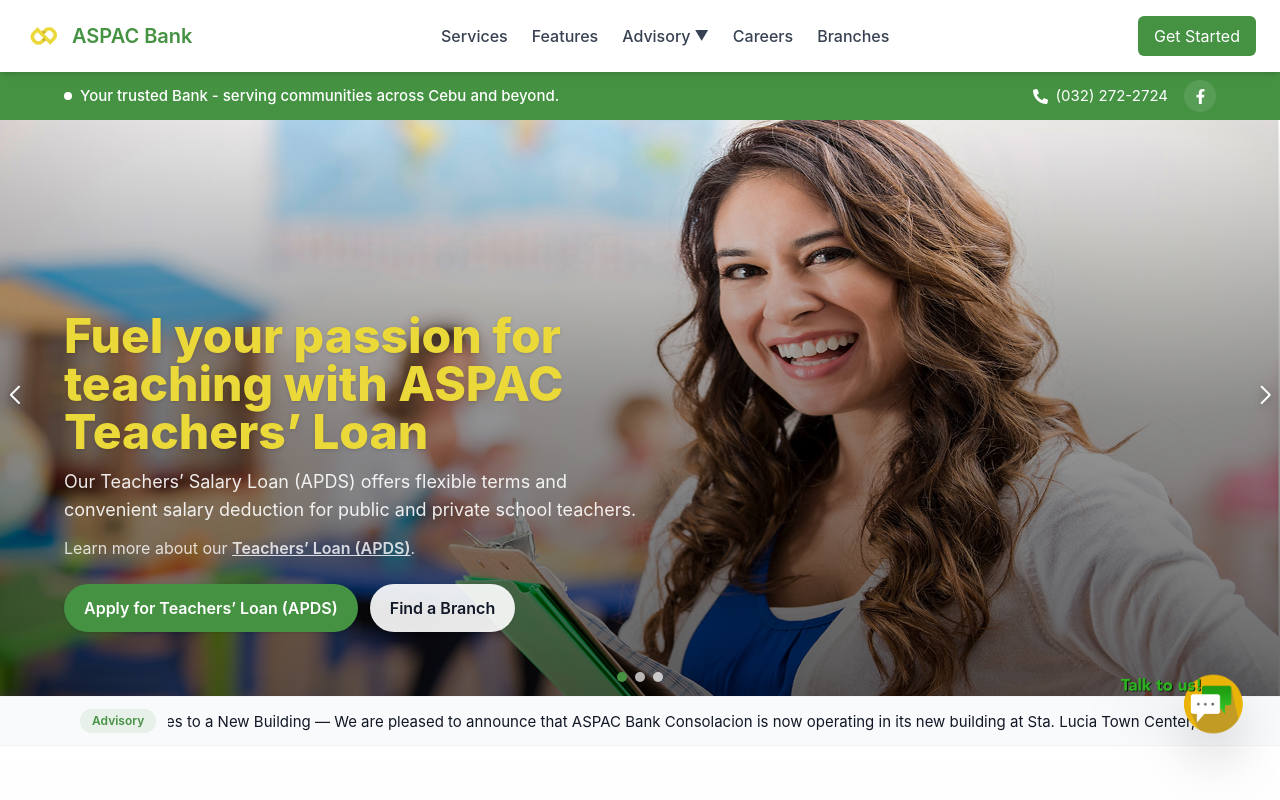
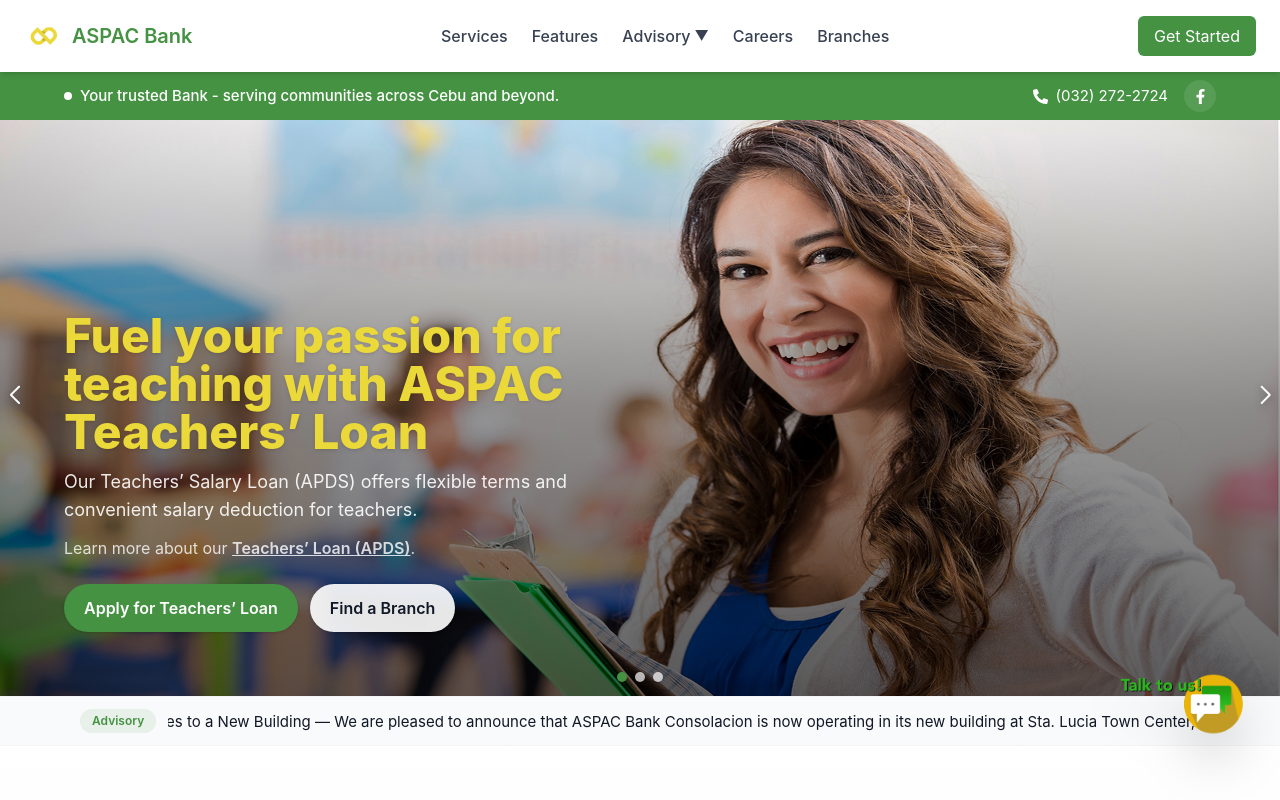
Before and after one commit to Christian-aspacbank/aspacbank, a React (Create React App) app: page / in a window 1280 px wide. Shown: the top 800 px of the page. Built offline with nearby package versions, Linux system fonts and the light colour scheme.

Commit message:
Update WelcomePage.tsx

```diff
--- a/src/WelcomePage.tsx
+++ b/src/WelcomePage.tsx
@@ -206,8 +206,7 @@ const WelcomePage: React.FC = () => {
 
                   <p className="text-white/90 text-base md:text-lg max-w-prose">
                     Our Teachers’ Salary Loan (APDS) offers flexible terms and
-                    convenient salary deduction for public and private school
-                    teachers.
+                    convenient salary deduction for teachers.
                   </p>
 
                   <p className="text-white/80 text-sm md:text-base">
@@ -227,7 +226,7 @@ const WelcomePage: React.FC = () => {
                     to="/teachers-loan"
                     className="px-5 py-3 rounded-full bg-primary hover:bg-aspac-green/90 text-white font-semibold shadow focus:outline-none focus:ring-4 focus:ring-primary/40"
                   >
-                    Apply for Teachers’ Loan (APDS)
+                    Apply for Teachers’ Loan
                   </Link>
 
                   <button
```
